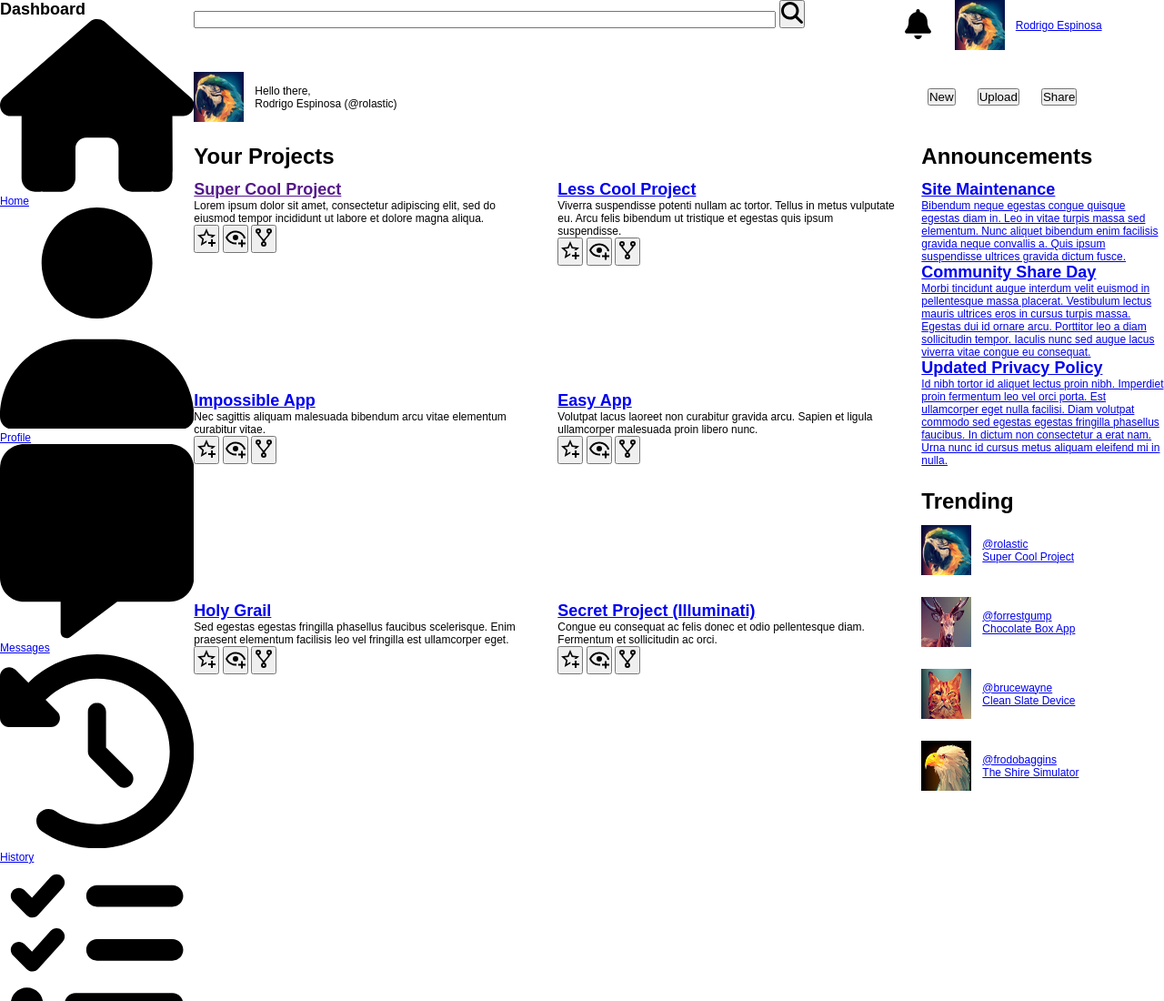
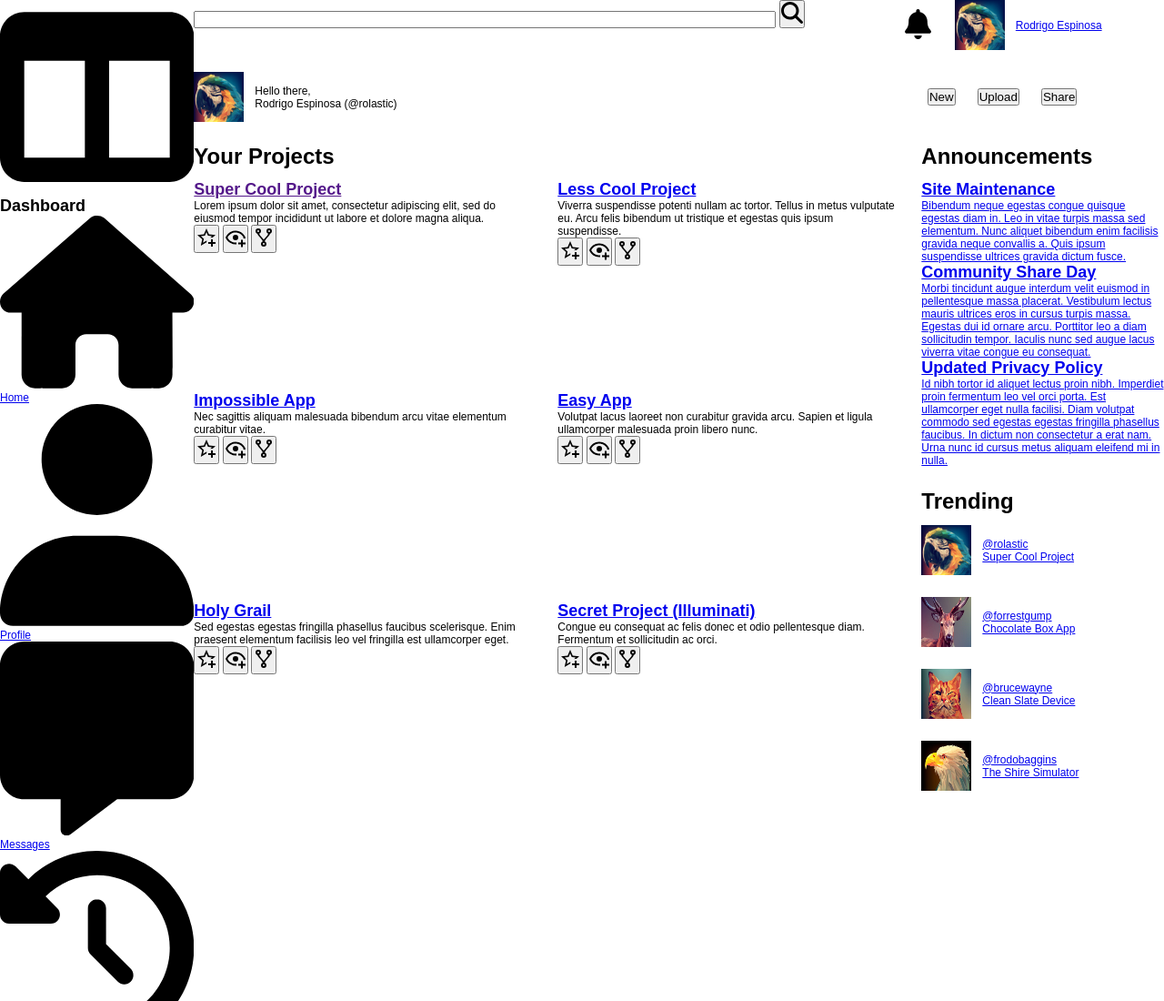
Before and after one commit to roesparc/Dashboard, a plain HTML site: page index.html in a window 1280 px wide. Shown: the top 1100 px of the page at 91% size. Drawn offline with Linux system fonts and the light colour scheme; a web font is replaced by a local one.

Commit message:
Add logo to the sidebar

```diff
--- a/index.html
+++ b/index.html
@@ -11,7 +11,13 @@
 
     <nav>
 
-        <h1>Dashboard</h1>
+        <div>
+
+            <svg xmlns="http://www.w3.org/2000/svg" viewBox="0 0 512 512"><!--! Font Awesome Pro 6.2.0 by @fontawesome - https://fontawesome.com License - https://fontawesome.com/license (Commercial License) Copyright 2022 Fonticons, Inc. --><path d="M0 96C0 60.7 28.7 32 64 32H448c35.3 0 64 28.7 64 64V416c0 35.3-28.7 64-64 64H64c-35.3 0-64-28.7-64-64V96zm64 64V416H224V160H64zm384 0H288V416H448V160z"/></svg>
+
+            <h1>Dashboard</h1>
+
+        </div>
 
         <ul>
             <li>
```
